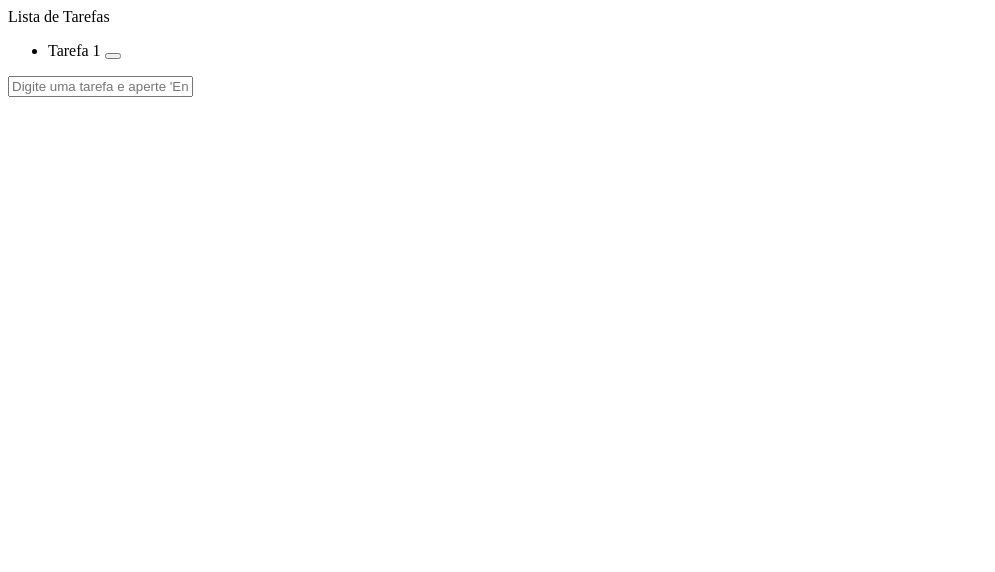
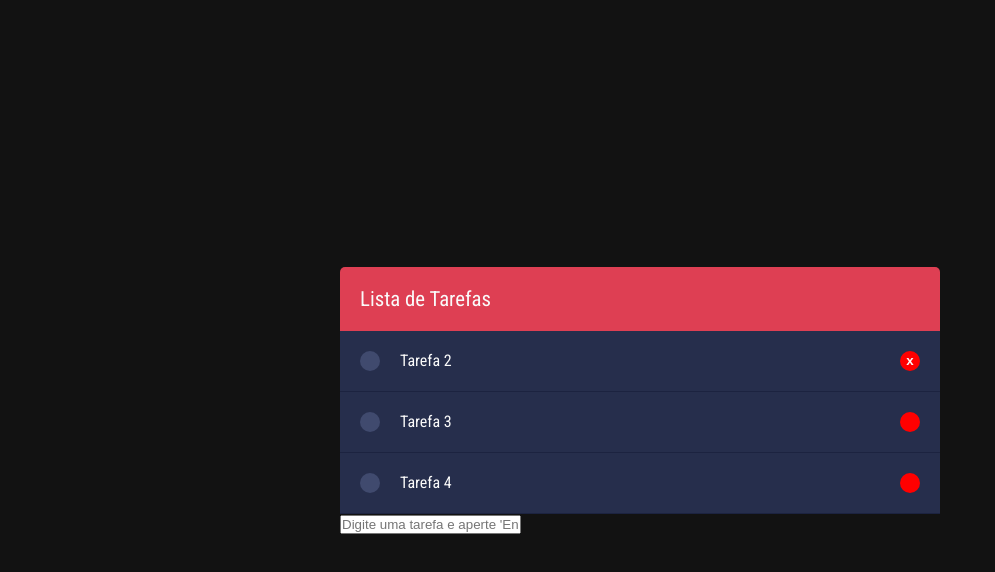
Before and after one commit to deivisonnovossate/TO-DO-LIST, a plain HTML site: page index.html in a window 1280 px wide. Shown: the whole page, without its empty margins (0-995 px from the left). Drawn offline with Linux system fonts and the light colour scheme.

Commit message:
Html Structure

```diff
--- a/css/style.css
+++ b/css/style.css
@@ -0,0 +1,84 @@
+@import url('https://fonts.googleapis.com/css2?family=Roboto+Condensed:wght@300;400;700&family=Roboto:wght@100;300;400;500;700&display=swap');
+
+* {
+    padding: 0;
+    margin: 0;
+    box-sizing: border-box;
+}
+
+body {
+    background-color: #121212;
+    font-family: "Roboto Condensed", Arial, Helvetica, sans-serif;
+    font-size: 16px;
+    display: flex;
+    align-items: center;
+    flex-direction: column;
+    justify-content: center;
+    height: 100vh;
+}
+
+
+.todolist {
+    width: 100%;
+    max-width: 600px;
+}
+
+.todolist header {
+    padding: 20px;
+    background-color: #de3f53;
+    border-top-left-radius: 5px;
+    border-top-right-radius: 5px;
+    color: #fafafa;
+    font-size: 1.3em;
+}
+
+.todolist .wrapper-list ul.list {
+    list-style: none;
+    margin: 0;
+    padding: 0;
+}
+
+.todolist .wrapper-list ul.list li {
+    position: relative;
+    background-color: #262e4c;
+    border-bottom: 1px solid #1c2340;
+    display: flex;
+    align-items: center;
+    padding: 20px;
+}
+
+.todolist .wrapper-list ul.list .check {
+    background-color: #404a6e;
+    border-radius: 50%;
+    display: block;
+    width: 20px;
+    height: 20px;
+    margin-right: 20px;
+    cursor: pointer;
+    transition: background-color 300ms ease;
+}
+
+.todolist .wrapper-list ul.list .check:hover {
+    background-color: #171d37;
+}
+
+.todolist .wrapper-list ul.list button.remove {
+    position: absolute;
+    top: 20px;
+    right: 20px;
+    width: 20px;
+    height: 20px;
+    border-radius: 50%;
+    border: none;
+    outline: none;
+    background-color: red;
+    color: #fafafa;
+    cursor: pointer;
+    font-weight: bold;
+}
+
+
+
+.todolist .wrapper-list ul.list .task {
+    color: #fafafa;
+}
--- a/index.html
+++ b/index.html
@@ -20,7 +20,25 @@
                     <div class="check"></div>
 
                     <label class="task">
-                        Tarefa 1
+                        Tarefa 2
+                    </label>
+
+                    <button class="remove">x</button>
+                </li>
+                <li>
+                    <div class="check"></div>
+
+                    <label class="task">
+                        Tarefa 3
+                    </label>
+
+                    <button class="remove"></button>
+                </li>
+                <li>
+                    <div class="check"></div>
+
+                    <label class="task">
+                        Tarefa 4
                     </label>
 
                     <button class="remove"></button>
```
